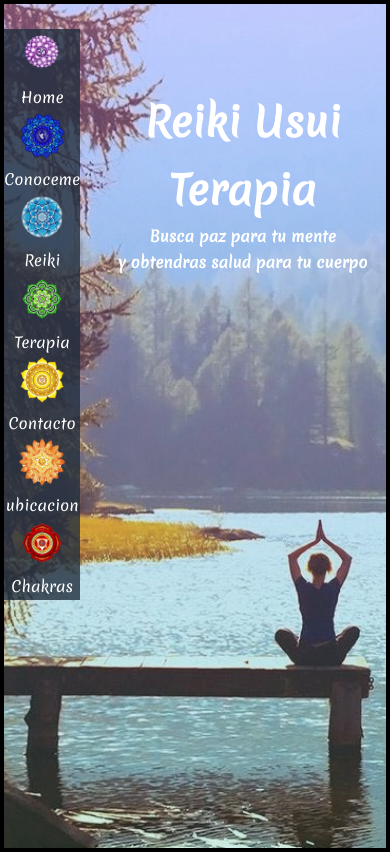
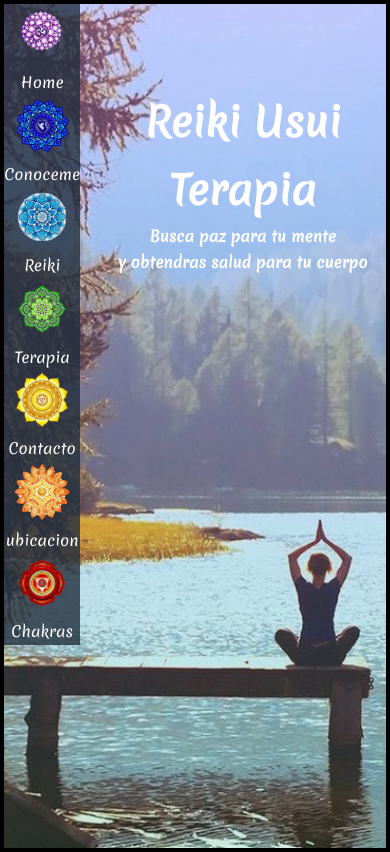
Before and after one commit to mcastrucci/reiki-usui-terapia, a React (Create React App) app: page / in a window 390 px wide. Built offline with nearby package versions, Linux system fonts and the light colour scheme.

Commit message:
small fixes

```diff
--- a/src/components/body/home/Home.css
+++ b/src/components/body/home/Home.css
@@ -120,26 +120,16 @@
 */
 
 @media only screen and (max-width: 1200px) {
-
-    .home__container__chakras__main{
-        position: absolute;
-        top: 55%;
-        width: 100%;
-    }
-
     .home__container__chakras p{
         font-size: 1.5rem;
     }
 }
 
+
 @media only screen and (max-width: 750px) {
 
-    .home__container__chakras__main{
-        top: 65%;
-    }
-
     .home__container__text{
-        left: 10%;
+        left: 30%;
         top: 10%;
 
     }
@@ -154,7 +144,7 @@
     }
 
     .home__container__chakras img{
-        height: 5rem;
+        height: 6rem;
     }
 
     .home__container__chakras p{
@@ -165,47 +155,10 @@
 @media only screen and (max-width: 550px) {
     .home__container__chakras__main{
         position: absolute;
-        top: 3%;
         width: 20%;
         height: 20px;
         display: grid;
         grid-template-columns: 1fr;
-    }
-
-    .home__container__chakras--ch1{
-        grid-column: 1;
-        grid-row: 1;
-    }
-
-
-    .home__container__chakras--ch2{
-        grid-row: 2;
-        grid-column: 1;
-    }
-
-    .home__container__chakras--ch3{
-        grid-row: 3;
-        grid-column: 1;
-    }
-
-    .home__container__chakras--ch4{
-        grid-row: 4;
-        grid-column: 1;
-    }
-
-    .home__container__chakras--ch5{
-        grid-row: 5;
-        grid-column: 1;
-    }
-
-    .home__container__chakras--ch6{
-        grid-row: 6;
-        grid-column: 1;
-    }
-
-    .home__container__chakras--ch7{
-        grid-row: 7;
-        grid-column: 1;
     }
 
     .home__container__text--title{
@@ -244,3 +197,18 @@
         font-size: 1rem;
     }
 }
+
+@media only screen and (max-height: 500px) {
+    .home__container__chakras__main{
+        grid-template-columns: 1fr 1fr;
+        grid-template-rows: repeat(3, 70px);
+    }
+
+    .home__container__chakras img{
+        height: 4rem;
+    }
+
+    .home__container__chakras p{
+        font-size: 1rem;
+    }
+}
--- a/src/components/footer/Footer.css
+++ b/src/components/footer/Footer.css
@@ -35,3 +35,9 @@
 .fa-facebook{
     background-color: #3b5998;
 }
+
+@media only screen and (max-width: 870px) {
+    .footer{
+        height: 30vh;
+    }
+}
```
